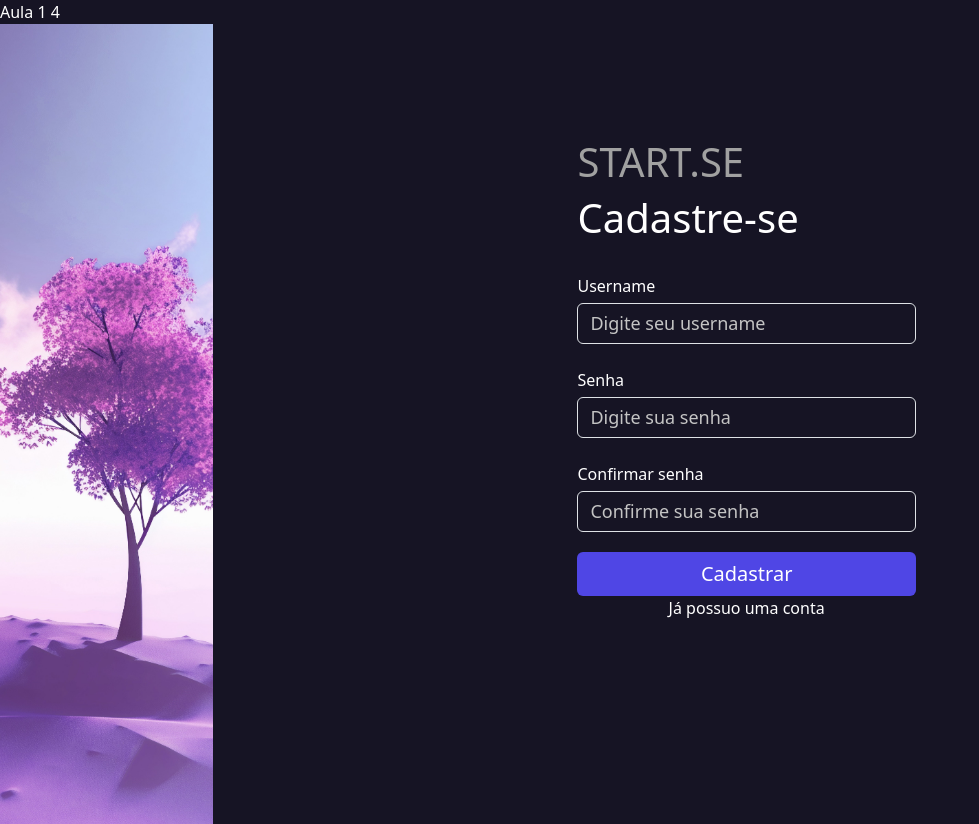
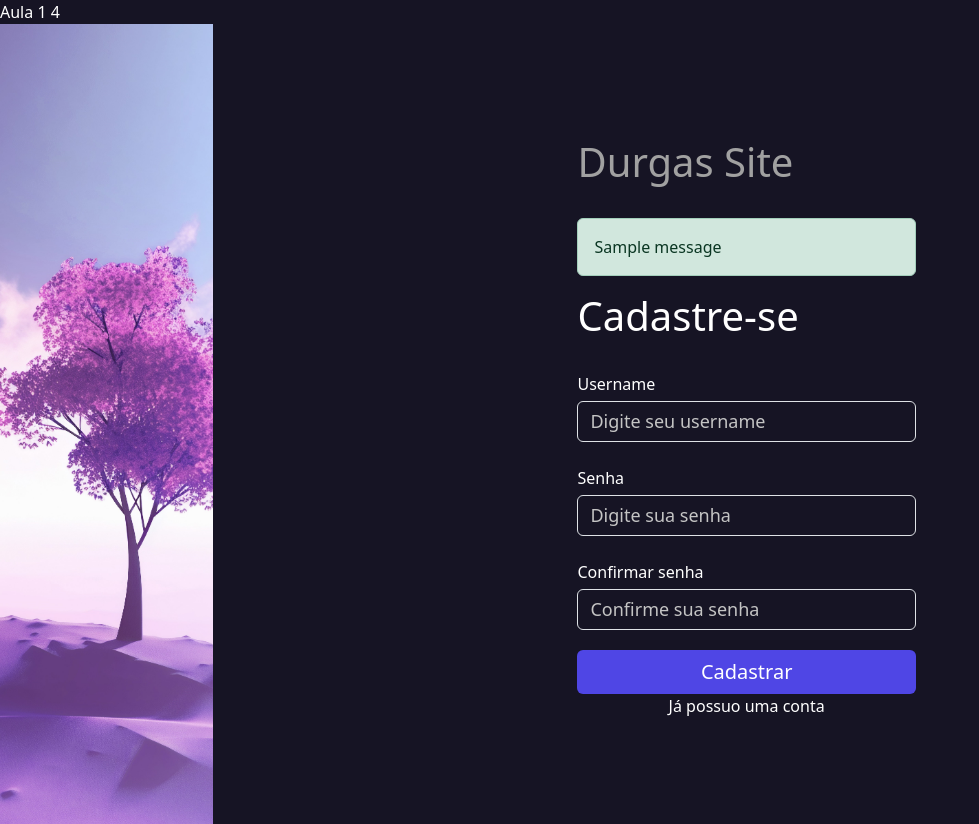
Before and after one commit to GabrielDurgante/Projeto-Django-SiteParaEmpresas, a Django app: page /usuarios/cadastro/ in a window 1280 px wide. Shown: the whole page, without its empty margins (0-979 px from the left). Run offline with Django 5.2, Linux system fonts and the light colour scheme; one stand-in notice (Sample message) is shown.

Commit message:
Mensagem de erro em cadastro

```diff
--- a/usuarios/templates/cadastro.html
+++ b/usuarios/templates/cadastro.html
@@ -14,7 +14,17 @@
         </div>
         <div class="col-md-10 d-flex justify-content-center bg-color-dark form-auth">
             <div class="container-form">
-                <h1 class="text-logo">START.SE</h1>
+                <h1 class="text-logo">Durgas Site</h1>
+
+                {% if messages %}
+                    <br>
+                    {% for message in messages %}
+                        <section class="alert {{message.tags}}">
+                        {{message}}
+                        </section>
+                    {% endfor %}
+                {% endif %}
+
                 <h1>Cadastre-se</h1>
                 <br>
                 <form action="{% url 'cadastro' %}" method="POST">{% csrf_token %}
--- a/usuarios/views.py
+++ b/usuarios/views.py
@@ -1,6 +1,8 @@
 from django.shortcuts import render, redirect
 from django.http import HttpResponse
 from django.contrib.auth.models import User
+from django.contrib import messages
+from django.contrib.messages import constants
 
 # Create your views here.
 def cadastro(request):
@@ -12,17 +14,17 @@ def cadastro(request):
         confirmar_senha = request.POST.get('confirmar_senha')
 
         if not senha == confirmar_senha:
-            print(1)
+            messages.add_message(request, constants.ERROR, 'As senhas devem ser iguais')
             return redirect('/usuarios/cadastro')
 
         if len(senha) < 6:
-            print(2)
+            messages.add_message(request, constants.ERROR, 'A senha deve possuir pelo menos 6 caracteres')
             return redirect('/usuarios/cadastro')
 
         users = User.objects.filter(username=username)
 
         if users.exists():
-            print(3)
+            messages.add_message(request, constants.ERROR, 'Usuário ja existente')
             return redirect('/usuarios/cadastro')
 
 
```
Also changed, not shown: projeto/settings.py (+11 -0 lines), db.sqlite3.
